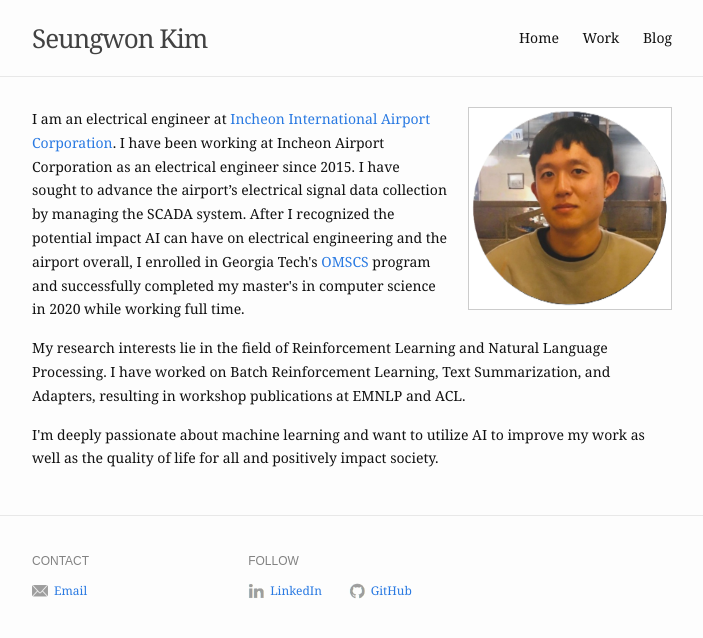
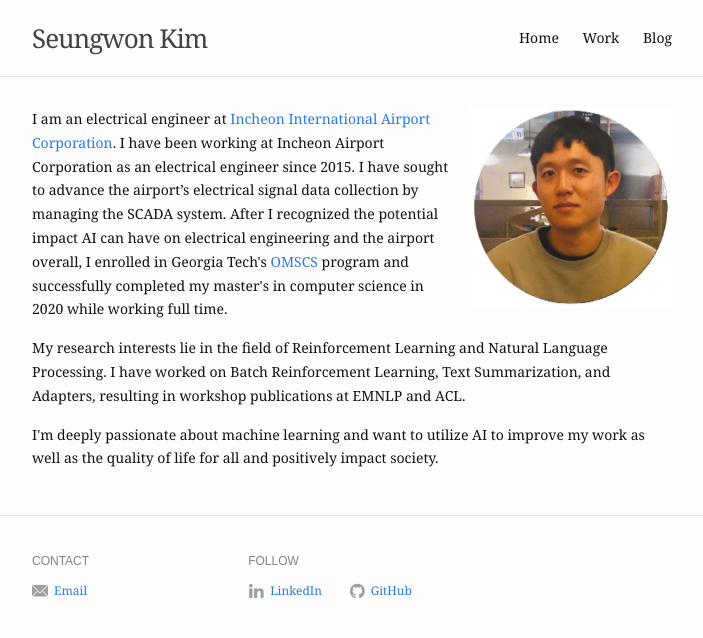
Before and after one commit to seungwon1/seungwon1.github.io, a Jekyll site: the page built from index.md, in a window 1280 px wide. Shown: the top 638 px of the page, without its empty margins (288-991 px from the left). Built offline with Jekyll 4.4.1, drawn with Linux system fonts in a browser that asks for light colours.

Commit message:
edit _site.scss

```diff
--- a/_sass/_site.scss
+++ b/_sass/_site.scss
@@ -1,7 +1,7 @@
 .profile-pic {
   float: right;
   width: 202px;
-  border: #ccc 1px solid;
+  border: none;
   margin-left: 20px;
 
   @include media-query($on-mobile) {
```
